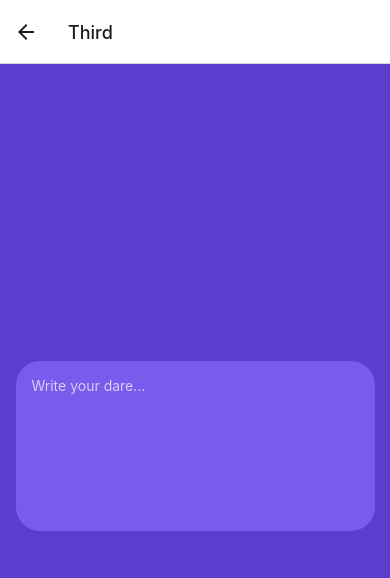
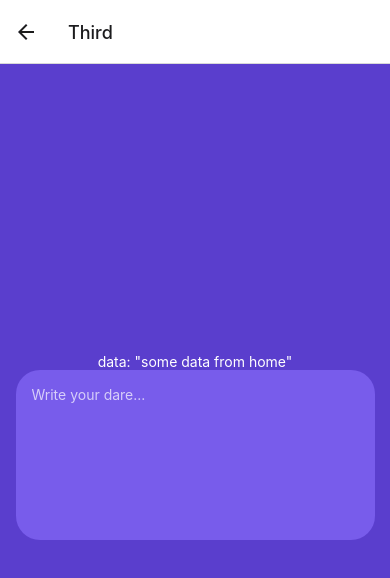
Before and after one commit to luisakisa/RN_test, a React Native app: screen /Home in a window 390 px wide. Both pictures are taken after a click on the button "GO TO STYLED TEXT INPUT". Shown: the top 578 px of the page. Built offline with nearby package versions, Linux system fonts and the light colour scheme.

Commit message:
#1 second item is done

```diff
--- a/component-third/input.tsx
+++ b/component-third/input.js
@@ -1,7 +1,8 @@
 import React, { useState } from 'react';
-import { TextInput, View, StyleSheet } from 'react-native';
+import { TextInput, View, StyleSheet,Text } from 'react-native';
 
-export default function StyledTextInput() {
+export default function StyledTextInput({route}) {
+  const { data} = route.params;
   const [value, setValue] = useState('');
   const [focused, setFocused] = useState(0);
 
@@ -11,6 +12,7 @@ export default function StyledTextInput() {
       justifyContent: "center",
       backgroundColor: "#5A3ECD",
       }}>
+        <Text style={{color:'white'}}>data: {JSON.stringify(data)}</Text>
     <View style={focused ? styles.containerWithFocus : styles.container} >
       <TextInput
         style={value ? styles.textInputWithValue : styles.textInput}
--- a/page-first.js
+++ b/page-first.js
@@ -14,7 +14,12 @@ export default function PageFirst({navigation}) {
       />
       <Button
         title="Go to styled text input"
-        onPress={() => navigation.navigate('Third')}
+        onPress={() => {
+          navigation.navigate('Third', {
+            data: 'some data from home',
+          });
+        }}
+
       />
     </View>
   );
```
